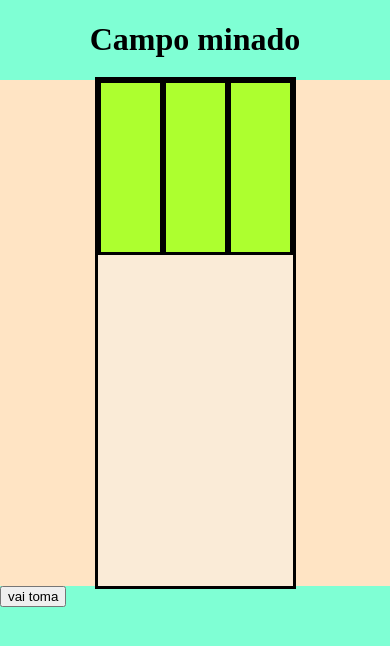
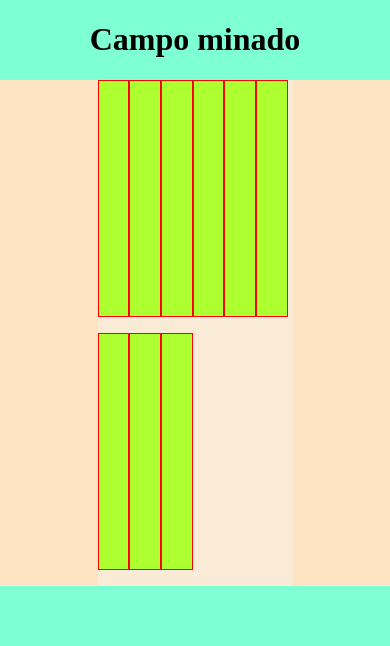
Before and after one commit to Eric-Pessoa/Campo-Minado-Jogo, a plain HTML site: page index.html in a window 390 px wide. Drawn offline with Linux system fonts and the light colour scheme.

Commit message:
chore: updated individual mines responsiveness

```diff
--- a/app.js
+++ b/app.js
@@ -2,24 +2,35 @@ window.onload = () => {
   calculateIndividualTile()
 };
 
+convertPixelToVw = (pixelWidth) => {
+  const screenWidth = screen.width;
+  return ((pixelWidth / screenWidth) * 100).toFixed(1)
+ }
+
+ convertPixelToVh = (pixelHeight) => {
+  const screenHeight = screen.height;
+  return ((pixelHeight / screenHeight) * 100).toFixed(1)
+ }
 
 calculateIndividualTile = () => {
   const container3 = document.getElementsByClassName("container_3");
 
-  const fatherElementWidth = container3[0].clientWidth;
-  const fatherElementHeight = container3[0].clientHeight;
+  const fatherElementVw = convertPixelToVw(container3[0].clientWidth);
+  const fatherElementVh = convertPixelToVh(container3[0].clientHeight);
 
-  const childrenElementWidth = fatherElementWidth / 3
-  const childrenElementHeight = fatherElementHeight / 3
+  const childrenElementVw = (fatherElementVw / 3)
+  const childrenElementVh = (fatherElementVh / 3)
+
+  console.log(fatherElementVw)
+  console.log(fatherElementVh)
+  console.log(childrenElementVw)
+  console.log(childrenElementVh)
 
   let single_cell = document.getElementsByClassName("single_cell");
 
 
   for (let i = 0; i < single_cell.length; i++) {
-    console.log(i)
-    console.log(childrenElementHeight)
-    single_cell[i].style.width = `${childrenElementWidth}px`
-    single_cell[i].style.height = `${childrenElementHeight}px`
+    single_cell[i].style.width = `${childrenElementVw}vw`
+    single_cell[i].style.height = `${childrenElementVh}vh`
  }
-
 }
--- a/index.html
+++ b/index.html
@@ -14,9 +14,14 @@
                 <div class="single_cell"></div>
                 <div class="single_cell"></div>
                 <div class="single_cell"></div>
+                <div class="single_cell"></div>
+                <div class="single_cell"></div>
+                <div class="single_cell"></div>
+                <div class="single_cell"></div>
+                <div class="single_cell"></div>
+                <div class="single_cell"></div>
             </div>
         </div>
-        <button onclick="calculateIndividualTile()">vai toma</button>
     </div>
     <script src="app.js"></script>
 </body>
--- a/style.css
+++ b/style.css
@@ -28,11 +28,11 @@ html, body {
             background-color: antiquewhite;
             height: 100%;
             width: 50vw;
-            border-style: solid;
-            justify-content: space-around;
+            flex-direction: row;
+            flex-wrap: wrap
         }
 
             .single_cell {
-                border-style: solid;
+                box-shadow:0px 0px 0px 1px red inset;
                 background-color: greenyellow;
             }
```
